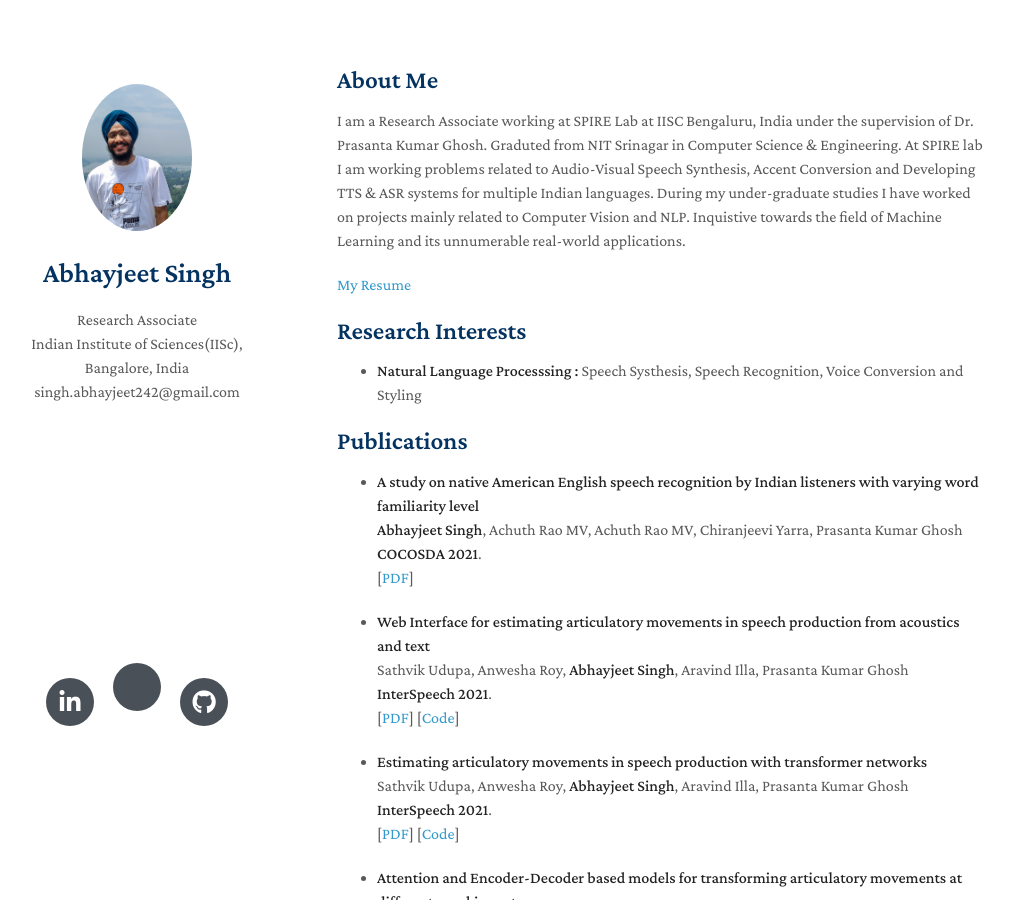
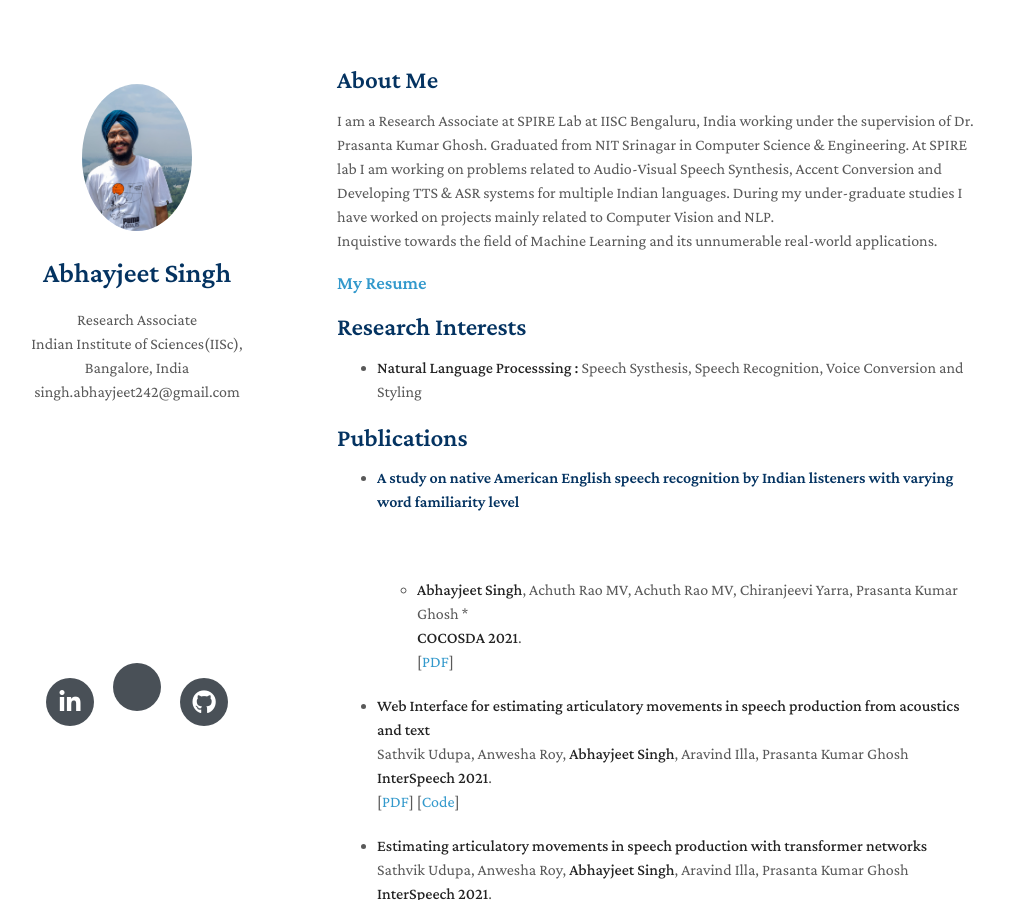
Before and after one commit to Abhay242/Abhay242.github.io, a Jekyll site: the page built from index.md, in a window 1280 px wide and 900 px high. Shown: the whole window, without its empty margins (133-1146 px from the left). Built offline with Jekyll 4.4.1, drawn with Linux system fonts in a browser that asks for light colours; nearby versions of some CDN libraries; a style sheet for code colours, icons or effects is not loaded; our own code applies the rules of GitHub Pages for plain Markdown files.

Commit message:
Update index.md

```diff
--- a/index.md
+++ b/index.md
@@ -4,10 +4,10 @@ layout: homepage
 
 ## About Me
 
-I am a Research Associate working at SPIRE Lab at IISC Bengaluru, India under the supervision of Dr. Prasanta Kumar Ghosh. Graduted from NIT Srinagar in Computer Science & Engineering. At SPIRE lab I am working problems related to Audio-Visual Speech Synthesis, Accent Conversion and Developing TTS & ASR systems for multiple Indian languages. During my under-graduate studies I have worked on projects mainly related to Computer Vision and NLP.
+I am a Research Associate at SPIRE Lab at IISC Bengaluru, India working under the supervision of Dr. Prasanta Kumar Ghosh. Graduated from NIT Srinagar in Computer Science & Engineering. At SPIRE lab I am working on problems related to Audio-Visual Speech Synthesis, Accent Conversion and Developing TTS & ASR systems for multiple Indian languages. During my under-graduate studies I have worked on projects mainly related to Computer Vision and NLP.<br>
 Inquistive towards the field of Machine Learning and its unnumerable real-world applications.
 
-[My Resume](https://drive.google.com/file/d/1xe6RG0ePoQZw0CSeFP3hDuCvGKEzob7J/view?usp=sharing)
+### [My Resume](https://drive.google.com/file/d/1xe6RG0ePoQZw0CSeFP3hDuCvGKEzob7J/view?usp=sharing)
 
 ## Research Interests
 
@@ -15,9 +15,9 @@ Inquistive towards the field of Machine Learning and its unnumerable real-world
 
 ## Publications
 
-- **A study on native American English speech recognition by Indian listeners with varying word familiarity level**
+- #### A study on native American English speech recognition by Indian listeners with varying word familiarity level
   <br>
-  **Abhayjeet Singh**, Achuth Rao MV, Achuth Rao MV, Chiranjeevi Yarra, Prasanta Kumar Ghosh
+  * **Abhayjeet Singh**, Achuth Rao MV, Achuth Rao MV, Chiranjeevi Yarra, Prasanta Kumar Ghosh *
   <br>
  **COCOSDA 2021**.
   <br>
```
